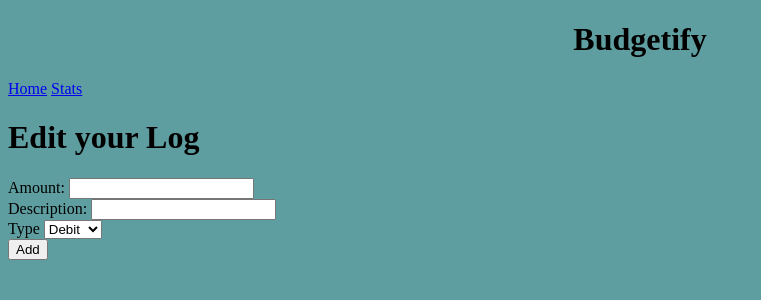
After one commit to JuliusDude/Budgetify_Flask, a Flask app: template templates/edit.html in a window 1280 px wide. The commit adds this page. Shown: the top 300 px of the page, without its empty margins (0-761 px from the left). Run offline with Flask 3, Linux system fonts and the light colour scheme; the template is opened without the code that fills it, so the values that code supplies are empty.

Commit message:
Push 1.21 (Edit and Delete Functions)

```diff
--- a/app.py
+++ b/app.py
@@ -41,7 +41,64 @@ def index():
             return f"Error {e}"
     else:
         tasks = MyTask.query.order_by(MyTask.date_created).all()
-        return render_template("index.html", tasks=tasks)
+        '''balance = db.session.query(
+            db.func.sum(
+            db.case(
+                [(MyTask.cash_type == 'credit', MyTask.cash)],
+                else_=-MyTask.cash
+            )
+            )
+        ).scalar() or 0
+        '''
+        # Calculate balance
+        balance = 0
+        for task in tasks:
+            if task.cash_type.lower() == "credit":
+                balance += task.cash
+            else:  # debit
+                balance -= task.cash
+        return render_template("index.html", tasks=tasks, balance=balance)
+
+
+
+#Delete
+
+@app.route("/delete/<int:log_id>")
+def delete(log_id:int):
+    delete_log = MyTask.query.get_or_404(log_id)
+    try:
+        db.session.delete(delete_log)
+        db.session.commit()
+        return redirect("/")
+    except Exception as e:
+        return f"ERROR: {e}"
+
+
+# Edit an item
+@app.route("/edit/<int:log_id>",methods=["GET","POST"])
+def edit(log_id:int):
+    task = MyTask.query.get_or_404(log_id)
+    if request.method == "POST":
+        cash = request.form['cash']
+        cash_type = request.form['cash_type']
+        desc = request.form['desc']
+        new_task = MyTask(cash= cash, cash_type=cash_type,desc=desc)
+        try:
+            db.session.add(new_task)
+            db.session.commit()
+            return redirect("/")
+        except Exception as e:
+            return f"Error: {e}"
+    else:
+        return render_template('edit.html',task=task)
+
+
+#STATS
+@app.route("/stats")
+def stat():
+    return render_template('stats.html')
+
+
 
 
 
--- a/templates/base.html
+++ b/templates/base.html
@@ -8,11 +8,13 @@
     {% block head %} {% endblock %}
 </head>
 <body>
-    <nav style="text-align: justify;">
-        <a href="">Home</a>
-        <a href="">Stats</a>
-        <a href="">Log Out</a>
-    </nav>
+    <header>
+        <h1 style="text-align: center;">Budgetify</h1>
+        <nav>
+            <a href="/">Home</a>
+            <a href="/stats">Stats</a>
+        </nav>
+    </header>
     {% block body %} {% endblock %}
 </body>
 </html>
--- /dev/null
+++ b/templates/edit.html
@@ -0,0 +1,27 @@
+{% extends 'base.html' %}
+
+{% block head %}
+<title>Budgetify-Edit</title>
+{% endblock %}
+
+{% block body %}
+    <div >
+        <h1>Edit your Log</h1>
+            <form action="/edit/{{task.log_id}}" method ="POST">
+                <label for="cash_input">Amount:</label>
+                <input type="number" name="cash" id="cash_input" value="{{task.cash}}">
+                <br>
+                <label for="desc">Description:</label>
+                <input type="text" name="desc" id="desc" value="{{task.desc}}">
+                <br>
+                <label for="cash_type">Type</label>
+                <select name="cash_type" id="cash_type" ">
+                    <option value="debit">Debit</option>
+                    <option value="credit">Credit</option>
+                </select>
+                <br>
+                <input type="submit" value="Add" id="btn_add">
+            </form>
+    </div>
+
+{% endblock %}
```
Also changed, not shown: templates/index.html (+13 -11 lines), templates/stats.html (added, +12 -0 lines), README.md.
